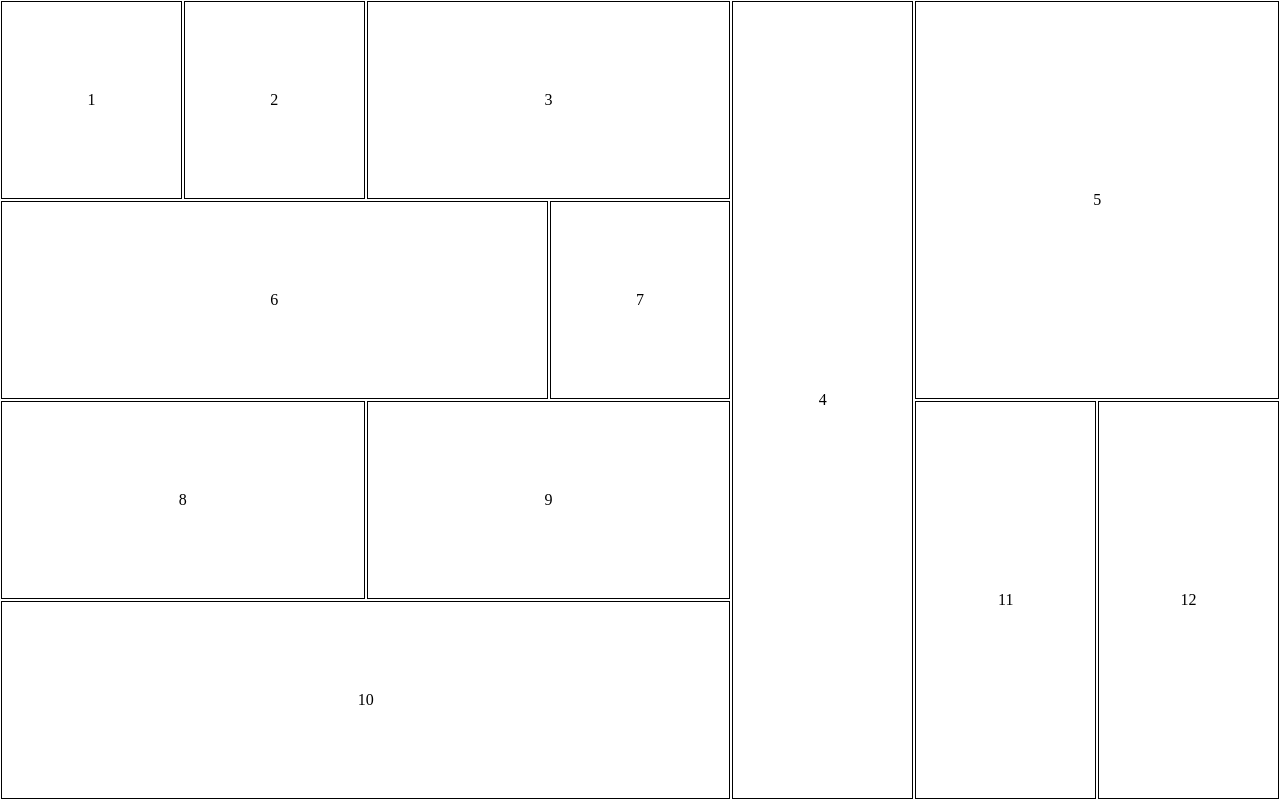
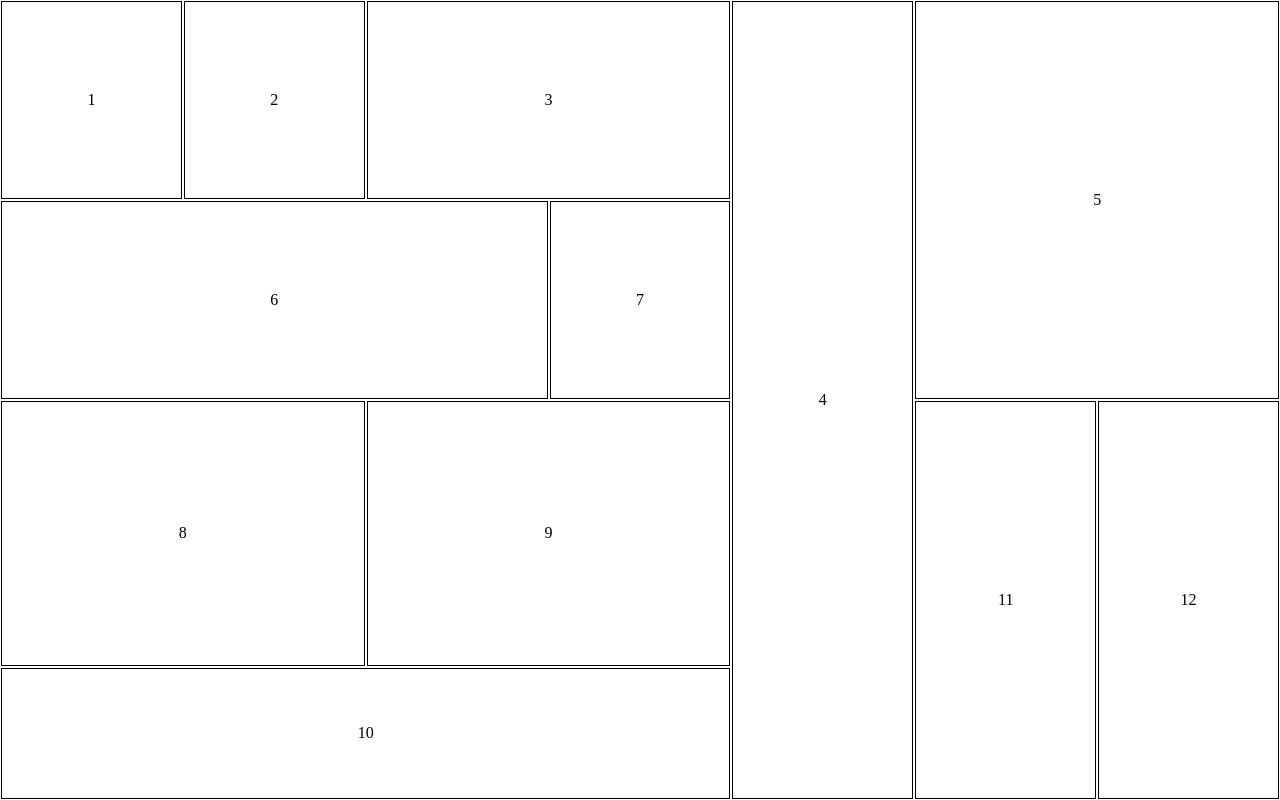
Before and after one commit to Charles-Chrismann/flex-vs-grid, a plain HTML site: page grid/index.html in a window 1280 px wide. Drawn offline with Linux system fonts and the light colour scheme.

Commit message:
:memo: add readme

```diff
--- a/flex/flex.css
+++ b/flex/flex.css
@@ -31,6 +31,7 @@ section > div:not(section div:last-of-type) {
     display: flex;
     flex-direction: column;
     width: calc(4 / 7 * 100%);
+    height: 100%;
 }
 
 /* section left rows */
@@ -39,9 +40,13 @@ section > div:first-child > *{
     display: flex;
 }
 
-/* section > div:first-child div:not(div div div):not(:nth-child(3n)) {
-    height: 20%;
-} */
+section > div:first-child div:not(div div div):nth-child(2n + 1):not(:nth-child(1)) {
+    height: calc(100% / 3 - 2 * var(--margin));
+}
+
+section > div:first-child div:not(div div div):nth-child(4) {
+    height: calc(50% / 3);
+}
 
 /* 1, 2, 7 */
 section > div:first-child > *:nth-child(1) > div,
--- a/grid/grid.css
+++ b/grid/grid.css
@@ -8,12 +8,24 @@
 section {
     height: 100vh;
     display: grid;
-    grid-template-areas: "a b c c d e e"
+    /* grid-template-areas: "a b c c d e e"
+                         "a b c c d e e"
+                         "a b c c d e e"
                          "f f f g d e e"
-                         /* "h h i i d k l" */
+                         "f f f g d e e"
+                         "f f f g d e e"
                          "h h i i d k l"
-                         "j j j j d k l";
+                         "h h i i d k l"
+                         "h h i i d k l"
+                         "h h i i d k l"
+                         "j j j j d k l"
+                         "j j j j d k l"; */
+grid-template-areas: "a b c c d e e"
+                     "f f f g d e e"
+                     "h h i i d k l"
+                     "j j j j d k l";
     grid-auto-columns: 1fr;
+    grid-auto-rows: 1fr;
     gap: 2px;
     padding: 1px;
 }
@@ -23,4 +35,15 @@ section > div {
     display: grid;
     place-items: center;
     border: solid 1px;
+    /* height: aut; */
+    min-height: calc(25vh - 2px);
 }
+
+section > div:nth-child(8) {
+    height: calc(100vh / 3 - 2px);
+}
+
+section > div:nth-child(10) {
+    min-height: auto;
+    height: calc(100vh / 6 - 2px);
+}
```
Also changed, not shown: flex/index.html (+0 -29 lines), 1 other file.
